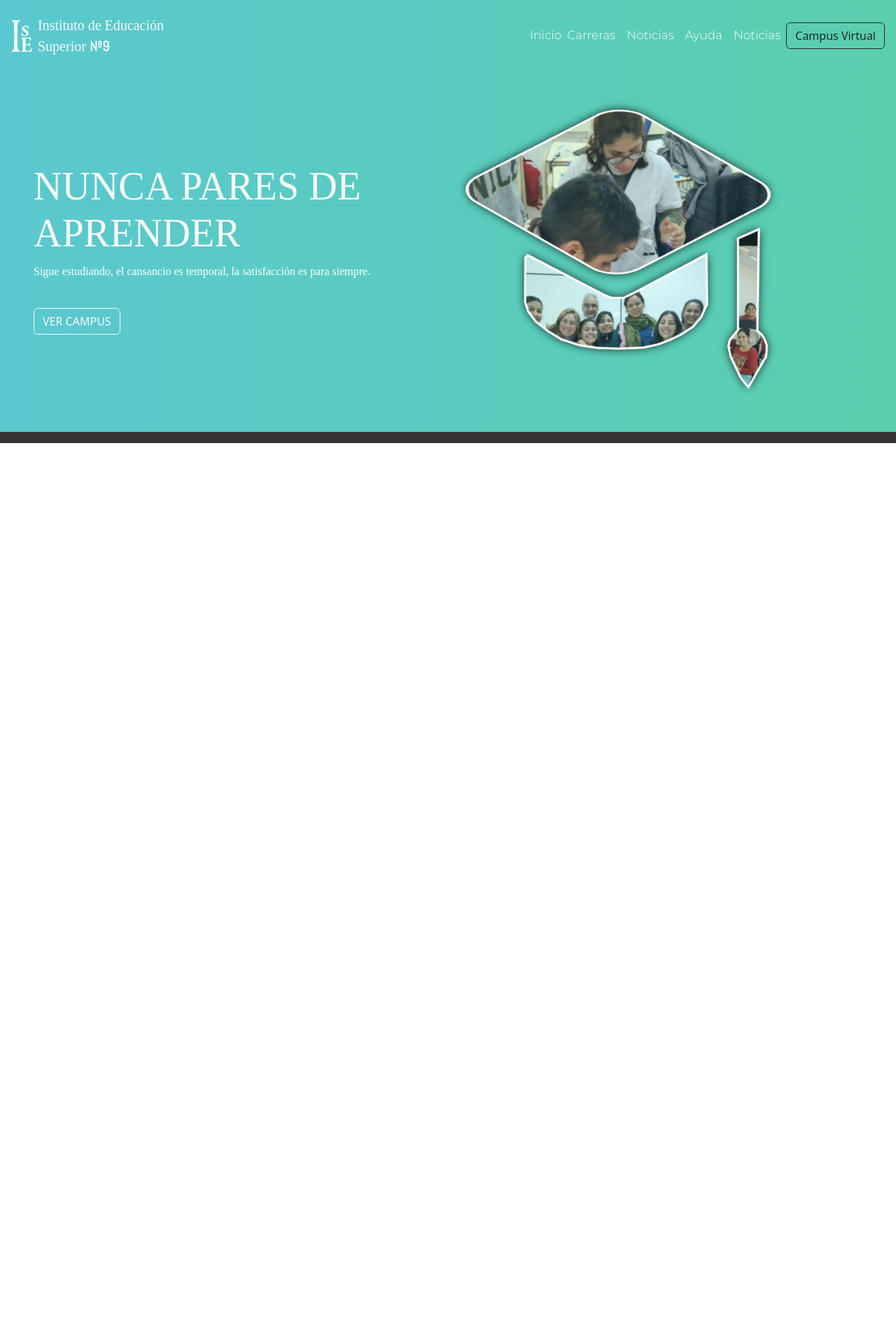
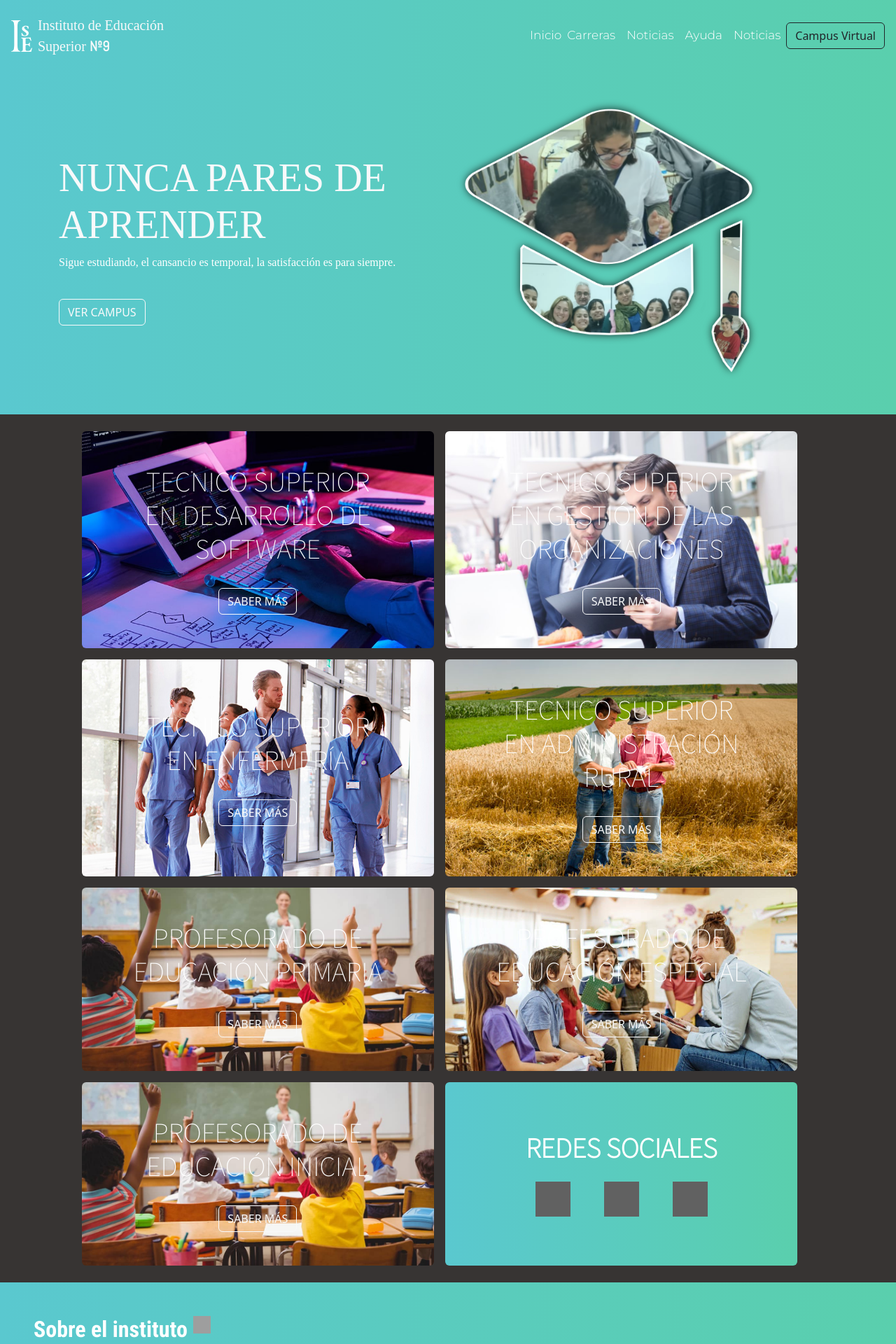
Before and after one commit to jaglux12/pagina-instituto-isp9, a PHP site: page / in a window 1280 px wide. Shown: the top 1920 px of the page at 70% size. Before the commit the page ends 633 px from the top, so only its background shows below. Run offline with PHP 8.4, Linux system fonts and the light colour scheme; some libraries are stand-ins or nearby versions; some web fonts are replaced; grey boxes are pictures that could not be loaded.

Commit message:
agregamos las carreras y demás

```diff
--- a/css/estilo-sobreElInstituto.css
+++ b/css/estilo-sobreElInstituto.css
@@ -1,31 +1,14 @@
 @import url('https://fonts.googleapis.com/css2?family=Poppins:wght@200&display=swap');
 @import url('https://fonts.googleapis.com/css2?family=Poppins:wght@300&family=Roboto+Condensed:wght@700&display=swap');
-#panelbienvenidos{
-  width: 80%;
-  height: 700px;
-  margin: 0 auto;
-  display: flex;
-  flex-direction: row;
-  margin-top: 50px;
-}
 
-#bienvenidos_left{
-  width: 65%;
-  margin-right: 50px;
-}
-
-#bienvenidos_left p{
+#descripcionInstituto{
   color:  white ;
   font-family: 'Poppins', sans-serif;
   text-align: justify;
-  font-size: 18px;
 }
 
-#bienvenidos_left h2{
-  display: flex;
-  align-items: center;
+#tituloSobreInstituto{
   color: white;
-  font-size: 30px;
   font-family: 'Roboto Condensed', sans-serif;
 }
 
@@ -33,15 +16,13 @@
   width: 35%;
 }
 
-#testimonios_right iframe{
+#mapaUbicacion{
   border:0;
-  margin-top: 50px;
   border-radius: 10px;
   transition-property: box-shadow;
   transition-duration: 0.5s;
-  position: relative;
 }
 
-#testimonios_right iframe:hover{
+#mapaUbicacion:hover{
   box-shadow: 0px 0px 15px gray;
 }
--- a/css/estilo-todasLasCarreras.css
+++ b/css/estilo-todasLasCarreras.css
@@ -8,9 +8,9 @@
   background-color: #423f3d;
   transition-property: box-shadow;
   transition-duration: 0.5s;
-
   background-position: center;
   background-repeat: no-repeat;
+  background-size: cover;
 }
 
 #panelCarrera:hover{
@@ -66,14 +66,7 @@
 }
 
 #panelRedesSociales{
-  width: 50%;
-  height: 90%;
-  margin: 7px;
-  display: flex;
-  flex-direction: row;
-  justify-content: center;
-  align-items: center;
-  border: 0px solid black;
+  background-image: linear-gradient(to left,  #5acfad ,  #5ac8cf  );
 }
 
 #tituloItem{
--- a/index.php
+++ b/index.php
@@ -18,6 +18,7 @@
     <link href="css/estilo-header.css" rel="stylesheet">
     <link href="css/estilo-instituto-presentacion.css" rel="stylesheet">
     <link href="css/estilo-todasLasCarreras.css" rel="stylesheet">
+    <link href="css/estilo-sobreElInstituto.css" rel="stylesheet">
 
     <title> Instituto de Educación Superior Nº9 </title>
 
@@ -42,6 +43,12 @@
        ?>
     </section>
 
+    <section id="panelNav">
+      <?php
+        require 'references/sobre_instituto.php'
+       ?>
+    </section>
+
     <!-- JQuery -->
     <script
       src="https://code.jquery.com/jquery-3.6.0.js"
--- a/references/articulo_carreras.php
+++ b/references/articulo_carreras.php
@@ -1,4 +1,4 @@
-<div class="container-fluid d-flex justify-content-center px-4 py-2">
+<div class="container-fluid d-flex justify-content-center px-4 py-3">
 
   <div class="row d-md-none">
 
@@ -44,6 +44,89 @@
           <button type="button" class="btn btn-outline-light mt-4">SABER MÁS</button>
     </div>
 
+    <div class="col-xs-1 d-flex justify-content-center p-5 align-items-center my-2 flex-column rounded" id="panelRedesSociales">
+          <h1 id="tituloCarrera" class="text-center mb-4"> <strong>REDES SOCIALES</strong> </h1>
+          <div class="container d-flex justify-content-center">
+              <a href="#">
+                <img src="img/bootstrap-icons-1.9.1/facebook.svg" width="50" height="50" style="filter: invert(1);">
+              </a>
+              <a href="#">
+                <img src="img/bootstrap-icons-1.9.1/instagram.svg" class="mx-5"width="50" height="50" style="filter: invert(1);">
+              </a>
+              <a href="#">
+                <img src="img/bootstrap-icons-1.9.1/envelope-fill.svg" width="50" height="50" style="filter: invert(1);">
+              </a>
+          </div>
+    </div>
+
+  </div>
+
+  <div class="row d-none d-md-block">
+    <div class="row px-4 d-flex justify-content-center">
+      <div class="col-md-5 d-flex justify-content-center me-2 p-5 align-items-center my-2 flex-column rounded"
+            style="background-image: url(img/personas/tec_superior_desarrollo.jpeg);" id="panelCarrera">
+            <h1 id="tituloCarrera" class="text-center">TECNICO SUPERIOR <br>EN DESARROLLO DE SOFTWARE</h1>
+            <button type="button" class="btn btn-outline-light mt-4">SABER MÁS</button>
+      </div>
+
+      <div class="col-md-5 d-flex justify-content-center ms-2 p-5 align-items-center my-2 flex-column rounded"
+            style="background-image: url(img/personas/tec_organizaciones.jpg);" id="panelCarrera">
+            <h1 id="tituloCarrera" class="text-center">TECNICO SUPERIOR <br>EN GESTIÓN DE LAS ORGANIZACIONES</h1>
+            <button type="button" class="btn btn-outline-light mt-4">SABER MÁS</button>
+      </div>
+    </div>
+
+    <div class="row px-4 d-flex justify-content-center">
+      <div class="col-md-5 d-flex justify-content-center me-2 p-5 align-items-center my-2 flex-column rounded"
+            style="background-image: url(img/personas/tec_enfermera.jpg);" id="panelCarrera">
+            <h1 id="tituloCarrera" class="text-center">TECNICO SUPERIOR <br>EN ENFERMERÍA</h1>
+            <button type="button" class="btn btn-outline-light mt-4">SABER MÁS</button>
+      </div>
+
+      <div class="col-md-5 d-flex justify-content-center ms-2 p-5 align-items-center my-2 flex-column rounded"
+            style="background-image: url(img/personas/tec_rural.jpg);" id="panelCarrera">
+            <h1 id="tituloCarrera" class="text-center">TECNICO SUPERIOR <br>EN ADMINISTRACIÓN RURAL</h1>
+            <button type="button" class="btn btn-outline-light mt-4">SABER MÁS</button>
+      </div>
+    </div>
+
+    <div class="row px-4 d-flex justify-content-center">
+      <div class="col-md-5 d-flex justify-content-center me-2 p-5 align-items-center my-2 flex-column rounded"
+            style="background-image: url(img/personas/profesorado_primaria.jpg);" id="panelCarrera">
+            <h1 id="tituloCarrera" class="text-center">PROFESORADO DE  <br>EDUCACIÓN PRIMARIA</h1>
+            <button type="button" class="btn btn-outline-light mt-4">SABER MÁS</button>
+      </div>
+
+      <div class="col-md-5 d-flex justify-content-center ms-2 p-5 align-items-center my-2 flex-column rounded"
+            style="background-image: url(img/personas/profesorado_especial.jpg);" id="panelCarrera">
+            <h1 id="tituloCarrera" class="text-center">PROFESORADO DE <br> EDUCACIÓN ESPECIAL</h1>
+            <button type="button" class="btn btn-outline-light mt-4">SABER MÁS</button>
+      </div>
+    </div>
+
+    <div class="row px-4 d-flex justify-content-center">
+      <div class="col-md-5 d-flex justify-content-center me-2 p-5 align-items-center my-2 flex-column rounded"
+            style="background-image: url(img/personas/profesorado_primaria.jpg);" id="panelCarrera">
+            <h1 id="tituloCarrera" class="text-center">PROFESORADO DE  <br>EDUCACIÓN INICIAL</h1>
+            <button type="button" class="btn btn-outline-light mt-4">SABER MÁS</button>
+      </div>
+
+      <div class="col-md-5 d-flex justify-content-center ms-2 p-5 align-items-center my-2 flex-column rounded" id="panelRedesSociales">
+            <h1 id="tituloCarrera" class="text-center mb-4"> <strong>REDES SOCIALES</strong> </h1>
+            <div class="container d-flex justify-content-center">
+                <a href="#">
+                  <img src="img/bootstrap-icons-1.9.1/facebook.svg" width="50" height="50" style="filter: invert(1);">
+                </a>
+                <a href="#">
+                  <img src="img/bootstrap-icons-1.9.1/instagram.svg" class="mx-5"width="50" height="50" style="filter: invert(1);">
+                </a>
+                <a href="#">
+                  <img src="img/bootstrap-icons-1.9.1/envelope-fill.svg" width="50" height="50" style="filter: invert(1);">
+                </a>
+            </div>
+      </div>
+    </div>
+
   </div>
 
 </div>
--- a/references/header.php
+++ b/references/header.php
@@ -67,12 +67,6 @@
       </div>
     </div>
 
-    <div class="row">
-        <div class="">
-
-        </div>
-    </div>
-
   </div>
 
   <div class="collapse navbar-collapse justify-content-end">
--- a/references/section_header.php
+++ b/references/section_header.php
@@ -1,12 +1,14 @@
-<div class="container-fluid mt-5 pb-5">
+<div class="container-fluid mt-5 pb-5 px-5">
     <div class="row d-flex justify-content-center align-items-center">
-      <div class="col-md-6 d-flex align-items-start flex-column px-5">
+      <div class="col-md-6 d-flex align-items-start flex-column ps-5">
         <h1 class="display-4 text-light" id="tituloPresentacion">NUNCA PARES DE APRENDER</h1>
         <p class="text-white" id="tituloPresentacion">Sigue estudiando, el cansancio es temporal, la satisfacción es para siempre.</p>
         <button type="button" class="btn btn-outline-light mt-4">VER CAMPUS</button>
       </div>
-      <div class="col-md-6 d-none d-md-block d-flex justify-content-center align-items-center">
-        <img src="img/logo_index_i.png" width="75%" height="75%">
+      <div class="col-md-6 d-none d-md-block">
+        <div class="d-flex justify-conte-center">
+          <img src="img/logo_index_i.png" width="75%" height="75%">
+        </div>
       </div>
     </div>
 </div>
--- /dev/null
+++ b/references/sobre_instituto.php
@@ -0,0 +1,26 @@
+<div class="container-fluid p-5">
+
+  <div class="row">
+    <div class="col-* d-flex">
+      <h2 id="tituloSobreInstituto" class="me-2">Sobre el instituto</h2>
+      <img src="img/bootstrap-icons-1.9.1/info-circle-fill.svg" width="25" height="25">
+    </div>
+  </div>
+
+  <div class="row">
+      <div class="col-md-7 d-flex justify-content-center">
+        <p id="descripcionInstituto">Este Instituto Superior de Formación Docente forma parte del sistema de educación
+          pública de gestión estatal que aporta al medio recursos humanos para los cuatro niveles
+          de la Educacción: Inicial, Primario, Especial y Técnico.
+          Es una entidad que dirige su accionar al fortalecimiento de la cultura y la educación,
+          que mediante la Resolución N° 161/1994 lleva el nombre de Instituto Superior de Profesorado
+          N° 9 «Profesor José María Scalenghe» en homenaje a quien se dedicó humana y profesionalmente
+          al que hacer educativo de nuestro medio. </p>
+      </div>
+      <div class="col-md-5 d-flex justify-content-center align-items-center ">
+        <iframe src="https://www.google.com/maps/embed?pb=!1m14!1m8!1m3!1d2763.406715791544!2d-61.763039500481696!3d-29.233134934279377!3m2!1i1024!2i768!4f13.1!3m3!1m2!1s0x0%3A0x5a69f6db8896dc00!2sInstituto%20Prof.%20N%C2%B09!5e0!3m2!1ses-419!2sar!4v1654635639427!5m2!1ses-419!2sar"
+                width="400" height="300" allowfullscreen="" loading="lazy" referrerpolicy="no-referrer-when-downgrade" id="mapaUbicacion"></iframe>
+      </div>
+  </div>
+
+</div>
```
